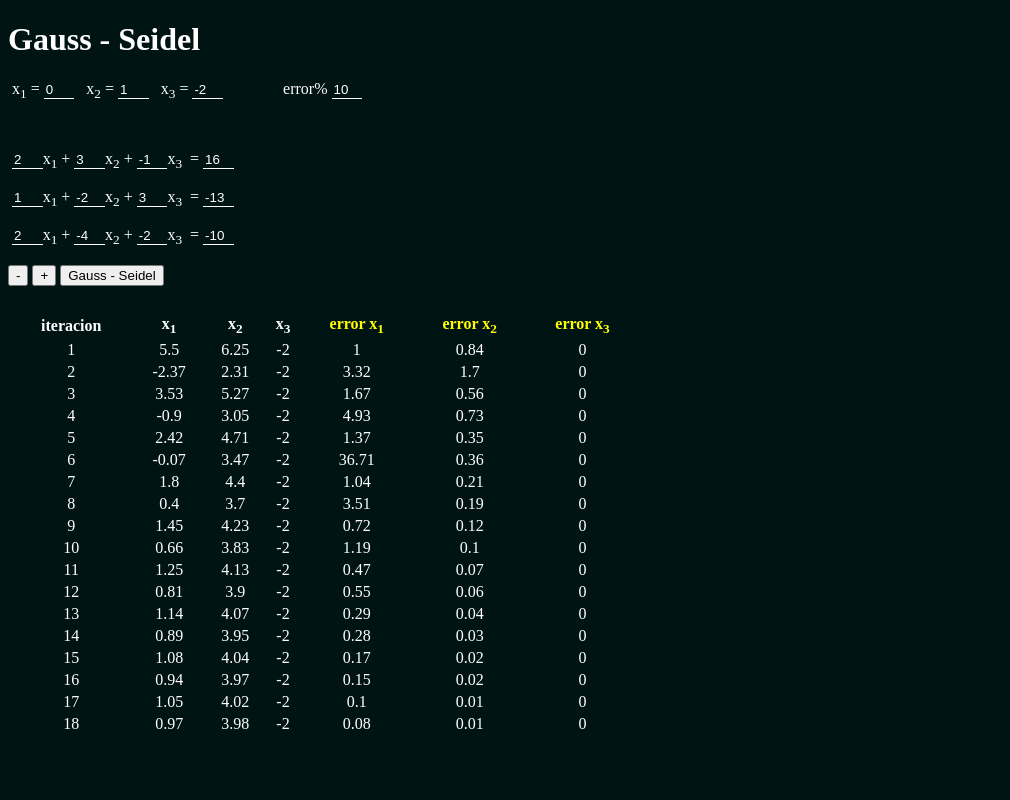
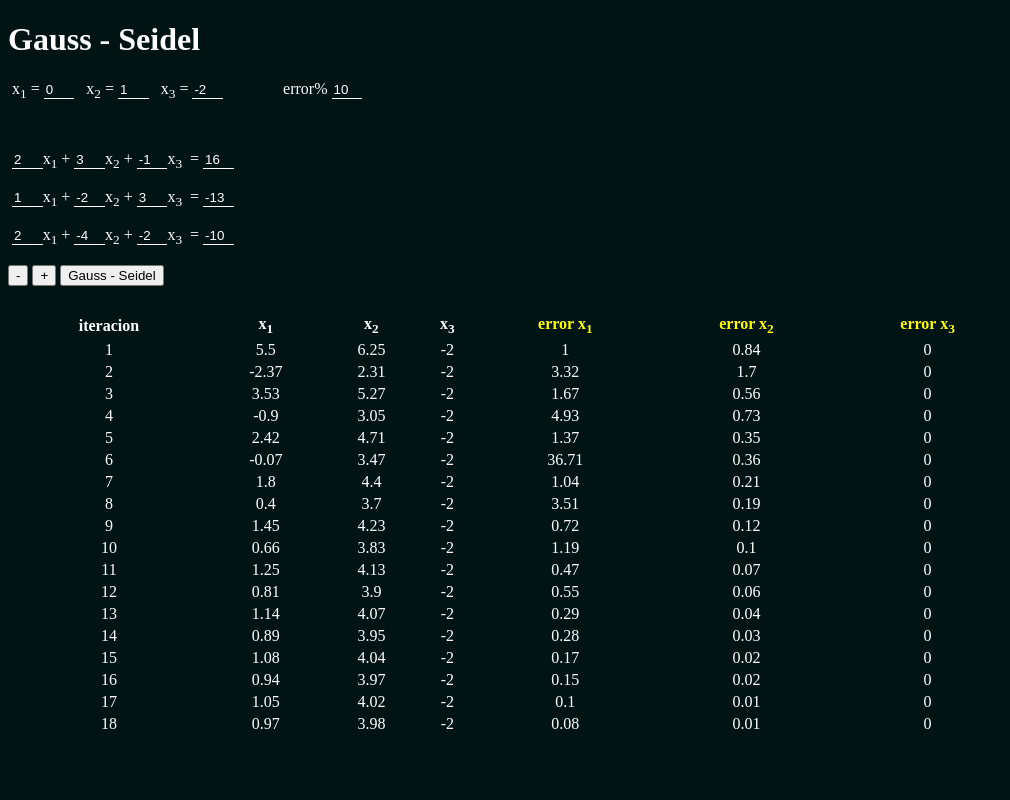
Before and after one commit to MasMat2/GaussSeidel, a PHP site: page / in a window 1280 px wide. Shown: the whole page, without its empty margins (0-1010 px from the left). Run offline with PHP 8.4, Linux system fonts and the light colour scheme.

Commit message:
Prettify

```diff
--- a/style.css
+++ b/style.css
@@ -31,7 +31,7 @@ input[type="submit"] {
 }
 
 #table-container {
-  width: 50%;
+  width: 80%;
   /* height: 50vh;  filled remaining space dynamicly */
   overflow-x: auto;
 }
```
Also changed, not shown: script.js (+2 -8 lines).
